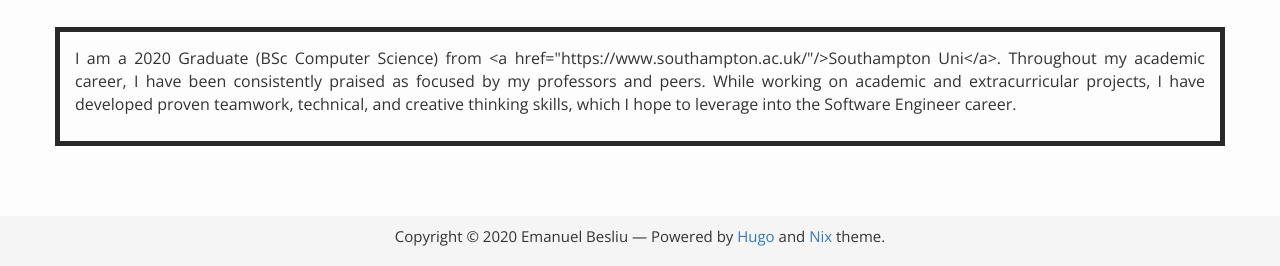
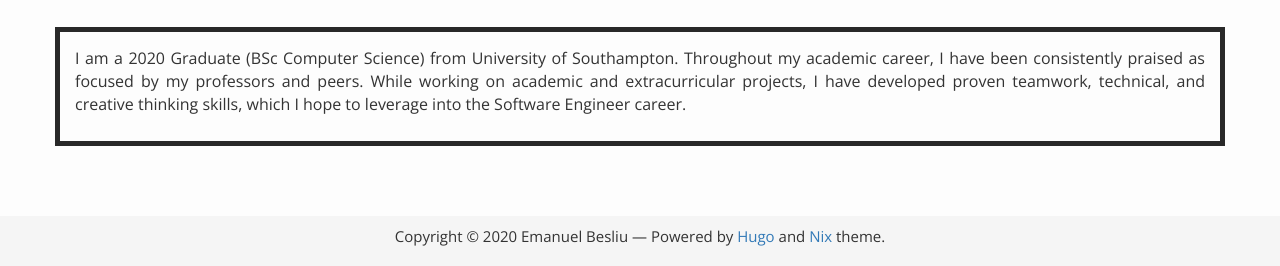
Before and after one commit to emanuelbesliu/emanuelbesliu.github.io, a plain HTML site: page index.html in a window 1280 px wide. Shown: the part 534-800 px from the top of the page. Drawn offline with nearby package versions, Linux system fonts and the light colour scheme.

Commit message:
href fix

```diff
--- a/index.html
+++ b/index.html
@@ -120,7 +120,7 @@
 			</div>
 			<div class="row">
 				<div class="user-description text-center">
-					<p>I am a 2020 Graduate (BSc Computer Science) from &lt;a href=&#34;https://www.southampton.ac.uk/&#34;/&gt;Southampton Uni&lt;/a&gt;. Throughout my academic career, I have been consistently praised as focused by my professors and peers. While working on academic and extracurricular projects, I have developed proven teamwork, technical, and creative thinking skills, which I hope to leverage into the Software Engineer career.</p>
+					<p>I am a 2020 Graduate (BSc Computer Science) from University of Southampton. Throughout my academic career, I have been consistently praised as focused by my professors and peers. While working on academic and extracurricular projects, I have developed proven teamwork, technical, and creative thinking skills, which I hope to leverage into the Software Engineer career.</p>
 				</div>
 			</div>
 			<div class="push"></div>
```
